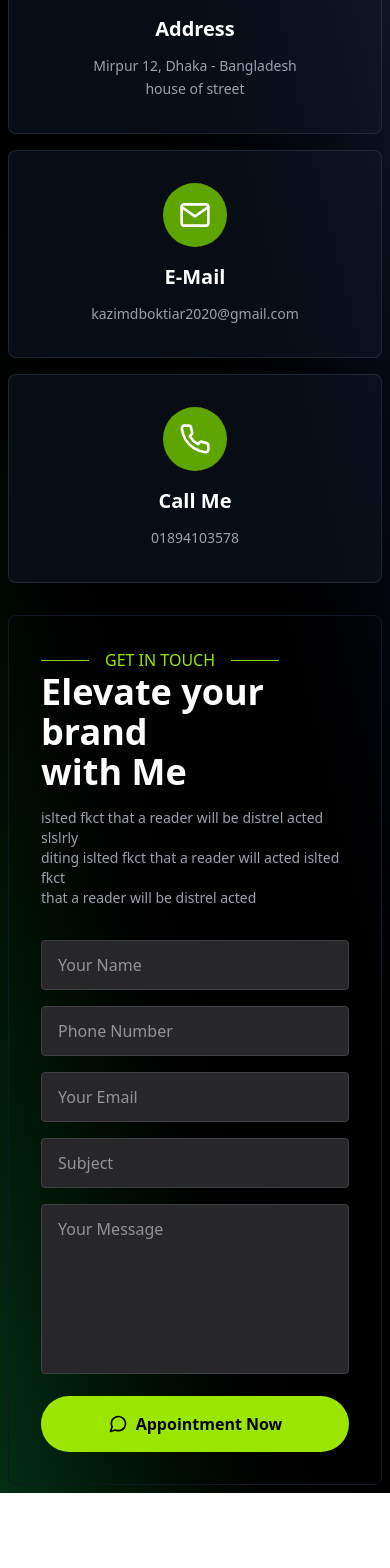
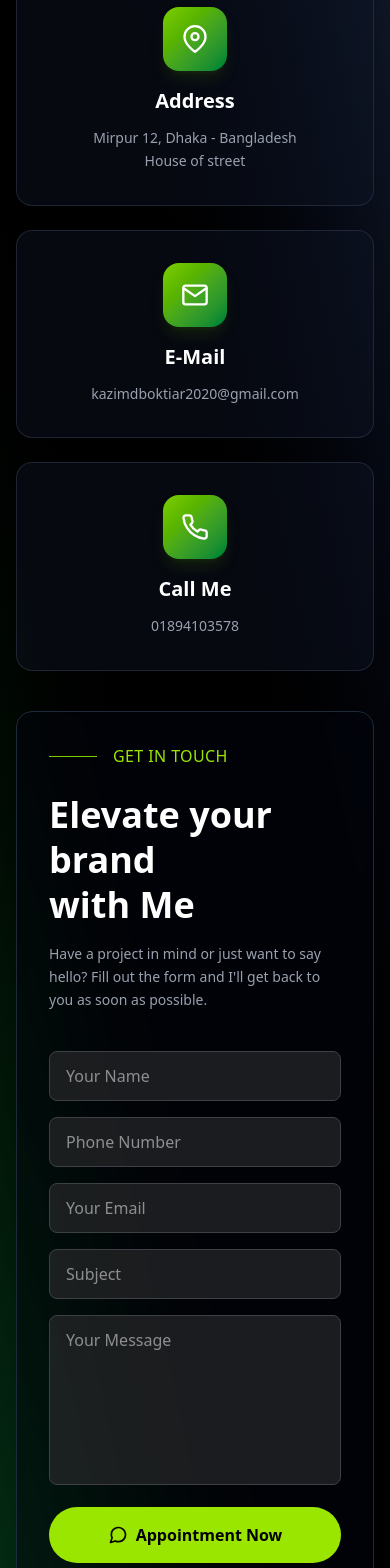
Before and after one commit to rahat2020/nextjs-portfolio, a Next.js app: page / in a window 390 px wide. Shown: the part 4880-6448 px from the top of the page. Before the commit the page ends 6373 px from the top, so only its background shows below. Built offline with nearby package versions, Linux system fonts and the light colour scheme; no server answers; a web font is replaced by a local one.

Commit message:
feat: implement Web3Forms contact form with error handling and status feedback

```diff
--- a/src/components/Contactme/index.jsx
+++ b/src/components/Contactme/index.jsx
@@ -1,129 +1,238 @@
 "use client";
 
-import { MapPin, Mail, Phone, MessageCircle } from "react-feather";
+import { useState } from "react";
+import {
+  MapPin,
+  Mail,
+  Phone,
+  MessageCircle,
+  Loader,
+  CheckCircle,
+  AlertCircle,
+} from "react-feather";
 import AppButton from "../UI/AppButton";
 
+const WEB3FORMS_ENDPOINT = "https://api.web3forms.com/submit";
+
+const contactInfo = [
+  {
+    icon: MapPin,
+    title: "Address",
+    lines: ["Mirpur 12, Dhaka - Bangladesh", "House of street"],
+  },
+  {
+    icon: Mail,
+    title: "E-Mail",
+    lines: ["kazimdboktiar2020@gmail.com"],
+  },
+  {
+    icon: Phone,
+    title: "Call Me",
+    lines: ["01894103578"],
+  },
+];
+
+const initialForm = {
+  name: "",
+  phone: "",
+  email: "",
+  subject: "",
+  message: "",
+};
+
 export default function ContactMe() {
-  const handleSubmit = () => {
-    console.log("Form submitted");
+  const [form, setForm] = useState(initialForm);
+  const [status, setStatus] = useState("idle"); // idle | loading | success | error
+  const [errorMessage, setErrorMessage] = useState("");
+
+  const handleChange = (e) => {
+    const { name, value } = e.target;
+    setForm((prev) => ({ ...prev, [name]: value }));
+  };
+
+  const handleSubmit = async (e) => {
+    e.preventDefault();
+
+    const accessKey = process.env.NEXT_PUBLIC_WEB3FORMS_ACCESS_KEY;
+    if (!accessKey) {
+      setStatus("error");
+      setErrorMessage(
+        "Contact form isn't configured yet — missing Web3Forms access key."
+      );
+      return;
+    }
+
+    setStatus("loading");
+    setErrorMessage("");
+
+    try {
+      const res = await fetch(WEB3FORMS_ENDPOINT, {
+        method: "POST",
+        headers: { "Content-Type": "application/json" },
+        body: JSON.stringify({
+          access_key: accessKey,
+          name: form.name,
+          phone: form.phone,
+          email: form.email,
+          subject: form.subject || `New message from ${form.name}`,
+          message: form.message,
+          to: "kazimdboktiar2020@gmail.com",
+        }),
+      });
+
+      const data = await res.json();
+      if (!res.ok || !data.success) {
+        throw new Error(data.message || "Something went wrong");
+      }
+
+      setStatus("success");
+      setForm(initialForm);
+    } catch (err) {
+      setStatus("error");
+      setErrorMessage(err.message || "Failed to send message. Try again.");
+    }
   };
 
   return (
     <div
       id="contact"
-      className="bg-gradient-to-bl from-gray-900 via-black to-green-950 flex items-center justify-center p-2"
+      className="bg-gradient-to-bl from-gray-900 via-black to-green-950 flex items-center justify-center px-4 py-20"
     >
       <div className="w-full max-w-7xl">
         {/* Contact Info Cards */}
-        <div className="grid grid-cols-1 md:grid-cols-3 gap-4 mb-8">
-          {/* Address Card */}
-          <div className="bg-gray-900/50 border border-gray-700/50 rounded-lg p-8 text-center">
-            <div className="w-16 h-16 bg-lime-600 rounded-full flex items-center justify-center mx-auto mb-4">
-              <MapPin className="w-8 h-8 text-white" />
+        <div className="grid grid-cols-1 md:grid-cols-3 gap-6 mb-10">
+          {contactInfo.map(({ icon: Icon, title, lines }) => (
+            <div
+              key={title}
+              className="group bg-gray-900/40 border border-gray-700/50 rounded-2xl p-8 text-center transition-all duration-300 hover:-translate-y-1 hover:border-lime-600/60 hover:bg-gray-900/70"
+            >
+              <div className="w-16 h-16 bg-gradient-to-br from-lime-500 to-green-700 rounded-2xl flex items-center justify-center mx-auto mb-4 shadow-lg shadow-lime-900/30 transition-transform duration-300 group-hover:scale-110">
+                <Icon className="w-7 h-7 text-white" />
+              </div>
+              <h3 className="text-white text-xl font-semibold mb-3">
+                {title}
+              </h3>
+              {lines.map((line) => (
+                <p key={line} className="text-gray-400 text-sm leading-relaxed">
+                  {line}
+                </p>
+              ))}
             </div>
-            <h3 className="text-white text-xl font-semibold mb-3">Address</h3>
-            <p className="text-gray-400 text-sm leading-relaxed">
-              Mirpur 12, Dhaka - Bangladesh
-              <br />
-              house of street
-            </p>
-          </div>
-
-          {/* E-Mail Card */}
-          <div className="bg-gray-900/50 border border-gray-700/50 rounded-lg p-8 text-center">
-            <div className="w-16 h-16 bg-lime-600 rounded-full flex items-center justify-center mx-auto mb-4">
-              <Mail className="w-8 h-8 text-white" />
-            </div>
-            <h3 className="text-white text-xl font-semibold mb-3">E-Mail</h3>
-            <p className="text-gray-400 text-sm leading-relaxed">
-              kazimdboktiar2020@gmail.com
-            </p>
-          </div>
-
-          {/* Call Me Card */}
-          <div className="bg-gray-900/50 border border-gray-700/50 rounded-lg p-8 text-center">
-            <div className="w-16 h-16 bg-lime-600 rounded-full flex items-center justify-center mx-auto mb-4">
-              <Phone className="w-8 h-8 text-white" />
-            </div>
-            <h3 className="text-white text-xl font-semibold mb-3">Call Me</h3>
-            <p className="text-gray-400 text-sm leading-relaxed">01894103578</p>
-          </div>
+          ))}
         </div>
 
         {/* Contact Form */}
-        <div className="bg-transparent rounded-lg p-8 md:p-12 transition-all duration-75 hover:border border-gray-900 border hover:border-lime-600">
-          <div className="grid grid-cols-1 lg:grid-cols-2 gap-8">
+        <div className="bg-gray-950/40 backdrop-blur-sm rounded-2xl p-8 md:p-12 border border-gray-800 transition-colors duration-300 hover:border-lime-600/40">
+          <div className="grid grid-cols-1 lg:grid-cols-2 gap-10">
             {/* Left Side - Heading */}
             <div>
-              <div className="flex items-center gap-4">
+              <div className="flex items-center gap-4 mb-6">
                 <div className="h-px w-12 bg-lime-500"></div>
-                <span className="text-lime-400 font-medium capitalize">
+                <span className="text-lime-400 font-medium tracking-wide">
                   GET IN TOUCH
                 </span>
-                <div className="h-px w-12 bg-lime-500"></div>
               </div>
-              {/* <p className="text-lime-600 text-sm font-semibold mb-2 tracking-wider uppercase"></p> */}
-              <h2 className="text-white text-4xl md:text-5xl font-bold mb-4">
+              <h2 className="text-white text-4xl md:text-5xl font-bold mb-4 leading-tight">
                 Elevate your brand
                 <br />
                 with Me
               </h2>
-              <p className="text-gray-400 text-sm">
-                islted fkct that a reader will be distrel acted slslrly
-                <br />
-                diting islted fkct that a reader will acted islted fkct
-                <br />
-                that a reader will be distrel acted
+              <p className="text-gray-400 text-sm leading-relaxed max-w-md">
+                Have a project in mind or just want to say hello? Fill out the
+                form and I&apos;ll get back to you as soon as possible.
               </p>
             </div>
 
             {/* Right Side - Form */}
             <div>
-              <div className="space-y-4">
+              <form onSubmit={handleSubmit} className="space-y-4">
                 <div className="grid grid-cols-1 md:grid-cols-2 gap-4">
                   <input
                     type="text"
+                    name="name"
+                    value={form.name}
+                    onChange={handleChange}
+                    required
                     placeholder="Your Name"
-                    className="bg-zinc-800 text-white px-4 py-3 rounded border border-zinc-700 focus:border-lime-600 focus:outline-none w-full"
+                    className="bg-zinc-800/70 text-white px-4 py-3 rounded-lg border border-zinc-700 focus:border-lime-500 focus:ring-1 focus:ring-lime-500/50 focus:outline-none w-full transition-colors"
                   />
                   <input
                     type="tel"
+                    name="phone"
+                    value={form.phone}
+                    onChange={handleChange}
                     placeholder="Phone Number"
-                    className="bg-zinc-800 text-white px-4 py-3 rounded border border-zinc-700 focus:border-lime-600 focus:outline-none w-full"
+                    className="bg-zinc-800/70 text-white px-4 py-3 rounded-lg border border-zinc-700 focus:border-lime-500 focus:ring-1 focus:ring-lime-500/50 focus:outline-none w-full transition-colors"
                   />
                 </div>
 
                 <div className="grid grid-cols-1 md:grid-cols-2 gap-4">
                   <input
                     type="email"
+                    name="email"
+                    value={form.email}
+                    onChange={handleChange}
+                    required
                     placeholder="Your Email"
-                    className="bg-zinc-800 text-white px-4 py-3 rounded border border-zinc-700 focus:border-lime-600 focus:outline-none w-full"
+                    className="bg-zinc-800/70 text-white px-4 py-3 rounded-lg border border-zinc-700 focus:border-lime-500 focus:ring-1 focus:ring-lime-500/50 focus:outline-none w-full transition-colors"
                   />
                   <input
                     type="text"
+                    name="subject"
+                    value={form.subject}
+                    onChange={handleChange}
                     placeholder="Subject"
-                    className="bg-zinc-800 text-white px-4 py-3 rounded border border-zinc-700 focus:border-lime-600 focus:outline-none w-full"
+                    className="bg-zinc-800/70 text-white px-4 py-3 rounded-lg border border-zinc-700 focus:border-lime-500 focus:ring-1 focus:ring-lime-500/50 focus:outline-none w-full transition-colors"
                   />
                 </div>
 
                 <textarea
+                  name="message"
+                  value={form.message}
+                  onChange={handleChange}
+                  required
                   placeholder="Your Message"
                   rows="6"
-                  className="bg-zinc-800 text-white px-4 py-3 rounded border border-zinc-700 focus:border-lime-600 focus:outline-none w-full resize-none"
+                  className="bg-zinc-800/70 text-white px-4 py-3 rounded-lg border border-zinc-700 focus:border-lime-500 focus:ring-1 focus:ring-lime-500/50 focus:outline-none w-full resize-none transition-colors"
                 ></textarea>
-                {/*
-                <button
-                  className="w-full bg-lime-600 hover:bg-lime-700 text-white font-semibold py-4 rounded-full transition-colors duration-300 flex items-center justify-center gap-2"
-                >
-                  Appointment Now
-                  <span>→</span>
-                </button> */}
+
                 <AppButton
-                  title="Appointment Now"
-                  icon={MessageCircle}
-                  className="bg-lime-400 text-black hover:bg-lime-300 w-full justify-center"
+                  type="submit"
+                  title={
+                    status === "loading"
+                      ? "Sending..."
+                      : status === "success"
+                      ? "Message Sent"
+                      : "Appointment Now"
+                  }
+                  icon={
+                    status === "loading"
+                      ? Loader
+                      : status === "success"
+                      ? CheckCircle
+                      : MessageCircle
+                  }
+                  disabled={status === "loading"}
+                  className={`w-full justify-center ${
+                    status === "success"
+                      ? "bg-green-500 text-black"
+                      : "bg-lime-400 text-black hover:bg-lime-300"
+                  } ${status === "loading" ? "[&_svg]:animate-spin opacity-80" : ""}`}
                 />
-              </div>
+
+                {status === "success" && (
+                  <p className="flex items-center gap-2 text-green-400 text-sm">
+                    <CheckCircle className="w-4 h-4" />
+                    Thanks! Your message has been sent — I&apos;ll reply soon.
+                  </p>
+                )}
+                {status === "error" && (
+                  <p className="flex items-center gap-2 text-red-400 text-sm">
+                    <AlertCircle className="w-4 h-4" />
+                    {errorMessage}
+                  </p>
+                )}
+              </form>
             </div>
           </div>
         </div>
--- a/tsconfig.json
+++ b/tsconfig.json
@@ -16,7 +16,7 @@
     "moduleResolution": "bundler",
     "resolveJsonModule": true,
     "isolatedModules": true,
-    "jsx": "react-jsx",
+    "jsx": "preserve",
     "plugins": [
       {
         "name": "next"
@@ -24,7 +24,9 @@
     ],
     "baseUrl": "src",
     "paths": {
-      "@/*": ["*"]
+      "@/*": [
+        "*"
+      ]
     }
   },
   "include": [
```
Also changed, not shown: 1 other file (tests, documents, lock files or other folders).
